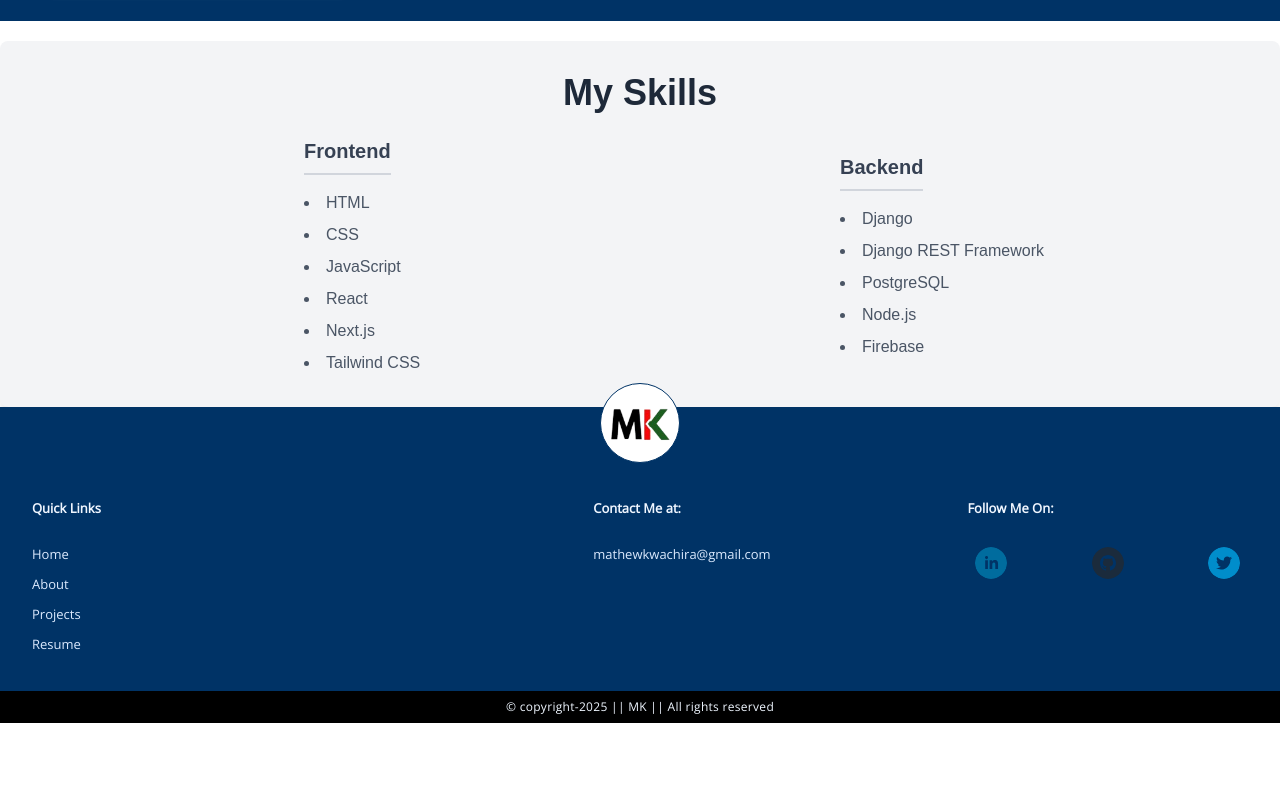
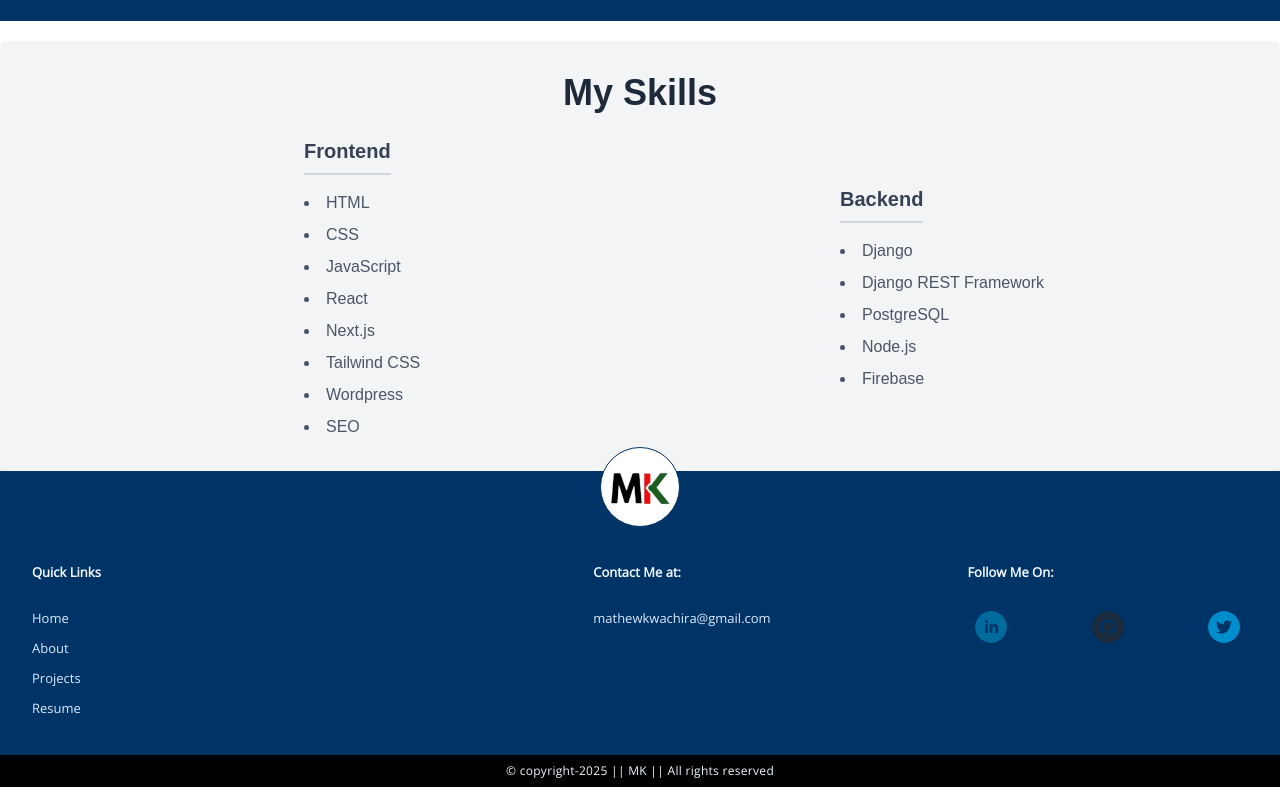
Before and after one commit to matthewkuria/myportifolio, a Next.js app: page / in a window 1280 px wide. Shown: the part 2681-3468 px from the top of the page. Before the commit the page ends 3404 px from the top, so only its background shows below. Built offline with nearby package versions, Linux system fonts and the light colour scheme; a web font is replaced by a local one.

Commit message:
Add Wordpress and SEO skills

```diff
--- a/app/components/MySkills.tsx
+++ b/app/components/MySkills.tsx
@@ -14,6 +14,8 @@ const MySkills = () => {
                 <li>React</li>
                 <li>Next.js</li>
                 <li>Tailwind CSS</li>
+                <li>Wordpress</li>
+                <li>SEO</li>
               </ul>
             </div>
             <div className="w-full md:w-1/2 flex flex-col items-start justify-center text-left md:ml-32">
```
